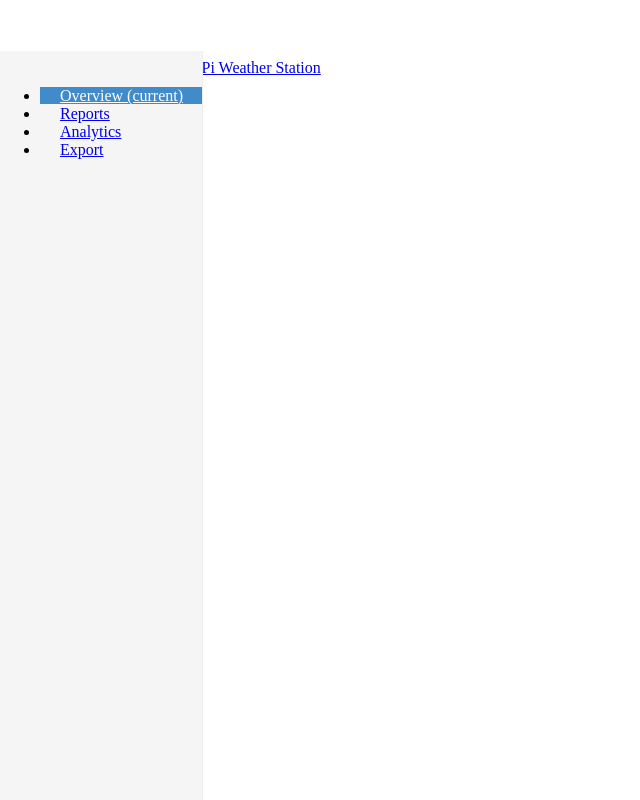
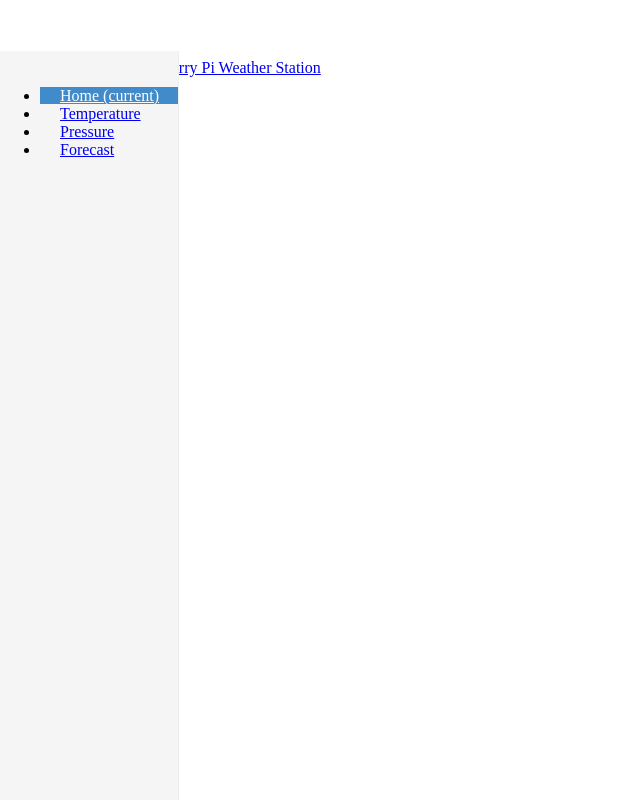
Before and after one commit to raspberrypi-aa/raspberrypi-aa, a Flask app: template WeatherStation/templates/index.html in a window 1280 px wide. Shown: the whole page, without its empty margins (0-640 px from the left). Run offline with Flask 2, Linux system fonts and the light colour scheme; the template is opened without the code that fills it, so the values that code supplies are empty; some libraries are stand-ins or nearby versions.

Commit message:
Modified index.html

```diff
--- a/WeatherStation/templates/index.html
+++ b/WeatherStation/templates/index.html
@@ -41,10 +41,10 @@
   <div class="row">
     <div class="col-sm-3 col-md-2 sidebar">
           <ul class="nav nav-sidebar">
-            <li class="active"><a href="#">Overview <span class="sr-only">(current)</span></a></li>
-            <li><a href="#">Reports</a></li>
-            <li><a href="#">Analytics</a></li>
-            <li><a href="#">Export</a></li>
+            <li class="active"><a href="#">Home <span class="sr-only">(current)</span></a></li>
+            <li><a href="#">Temperature</a></li>
+            <li><a href="#">Pressure</a></li>
+            <li><a href="#">Forecast</a></li>
           </ul>
     </div>
 
```
